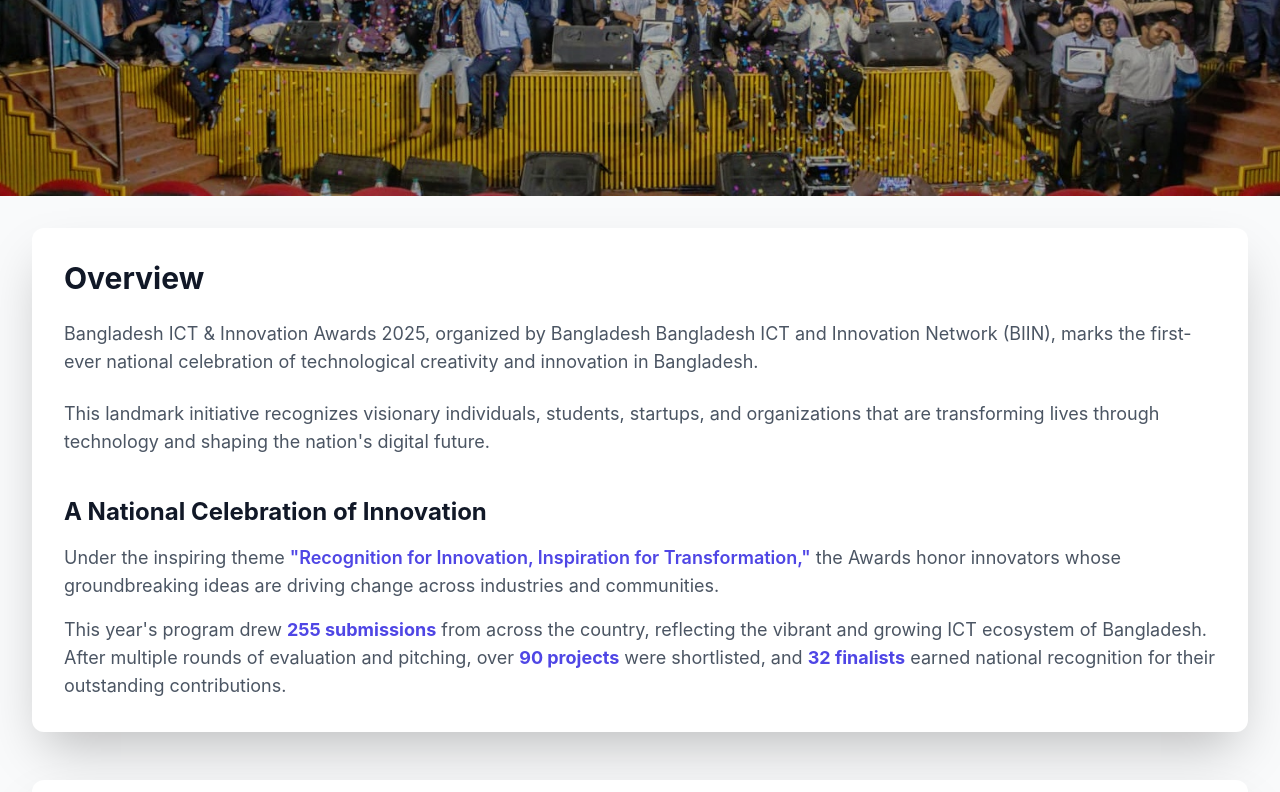
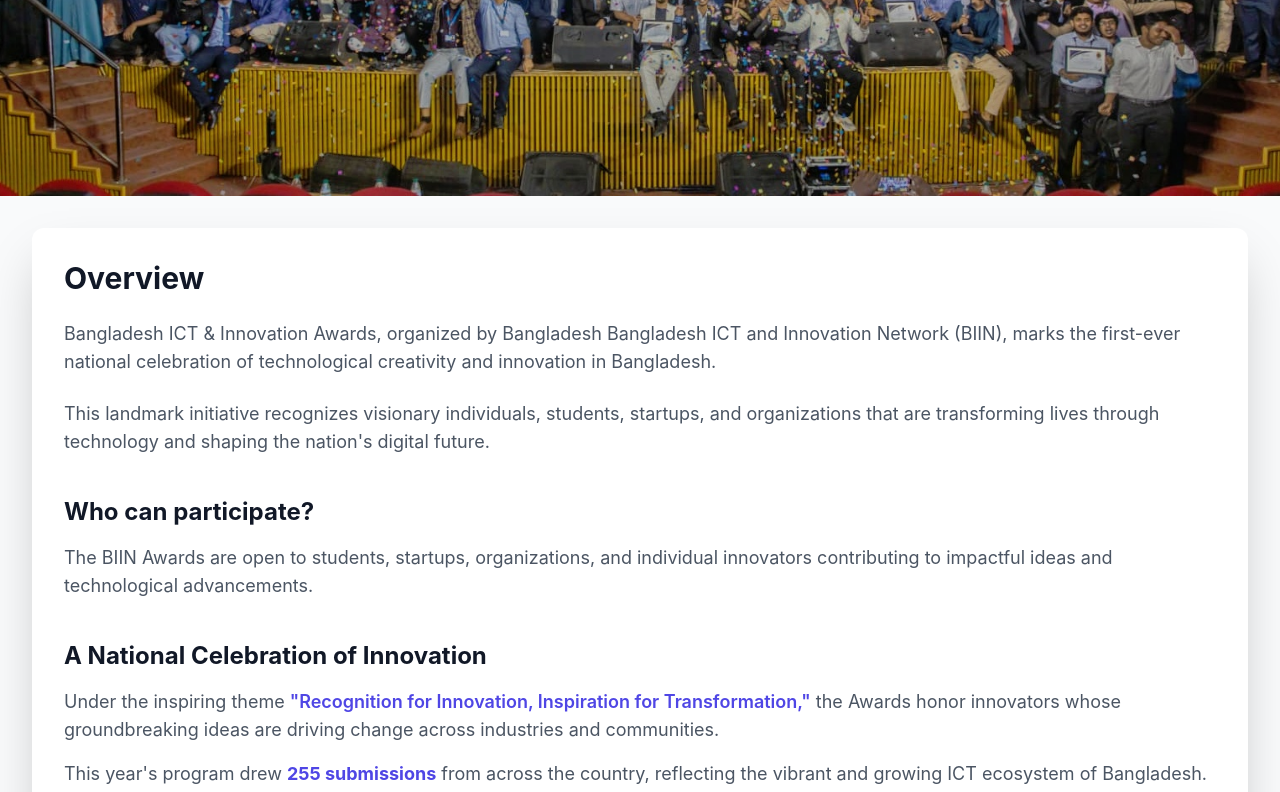
Before and after one commit to Ayonspoiler/BIIN_Award_Function, a React (Vite) app in the folder frontend/: page /about in a window 1280 px wide. Shown: the part 468-1260 px from the top of the page. Built offline with nearby package versions, Linux system fonts and the light colour scheme; no server answers.

Commit message:
final code

```diff
--- a/frontend/src/pages/About.jsx
+++ b/frontend/src/pages/About.jsx
@@ -78,7 +78,7 @@ const About = () => {
               Overview
             </h2>
             <p className="text-base sm:text-lg text-gray-600 mb-4 sm:mb-6">
-              Bangladesh ICT & Innovation Awards 2025, organized by Bangladesh
+              Bangladesh ICT & Innovation Awards, organized by Bangladesh
               Bangladesh ICT and Innovation Network (BIIN), marks the first-ever
               national celebration of technological creativity and innovation in
               Bangladesh.
@@ -89,6 +89,15 @@ const About = () => {
               through technology and shaping the nation's digital future.
             </p>
 
+            {/* Who can participate */}
+            <div className="mt-8 sm:mt-10">
+              <h3 className="text-xl sm:text-2xl font-bold text-gray-900 mb-3 sm:mb-4">
+                Who can participate?
+              </h3>
+              <p className="text-base sm:text-lg text-gray-600 mb-4">
+              The BIIN Awards are open to students, startups, organizations, and individual innovators contributing to impactful ideas and technological advancements.
+              </p>
+            </div>
             {/* A National Celebration of Innovation */}
             <div className="mt-8 sm:mt-10">
               <h3 className="text-xl sm:text-2xl font-bold text-gray-900 mb-3 sm:mb-4">
--- a/frontend/src/pages/Home.jsx
+++ b/frontend/src/pages/Home.jsx
@@ -143,7 +143,7 @@ const Home = () => {
                 Bangladesh ICT & Innovation Awards, organized by Bangladesh ICT and Innovation Network (BIIN), is a prestigious national initiative celebrating excellence in technology, innovation, and digital transformation. The awards recognize outstanding individuals, students, startups, businesses, and organizations whose innovative ideas and achievements are driving positive change and contributing to Bangladesh's digital future.
                 Through this platform, BIIN aims to inspire innovation, encourage collaboration, and showcase the changemakers shaping a smarter, more inclusive, and technology-driven Bangladesh.
               </p>
-              {/* <p className="text-lg text-black mb-4">
+              <p className="text-lg text-black mb-4">
                 <b> A National Celebration of Innovation</b>
               </p>
               <p className="text-lg text-gray-600 mb-8">
@@ -151,7 +151,7 @@ const Home = () => {
               Bringing together the country's brightest minds, the program serves as a national platform to showcase excellence, foster collaboration, and inspire the next generation of innovators committed to building a smarter, more inclusive, and technology-driven Bangladesh.
                 <br />
                 <br />
-              </p> */}
+              </p>
               <Link
                 to="/about"
                 className="btn-primary inline-flex items-center w-fit"
```
